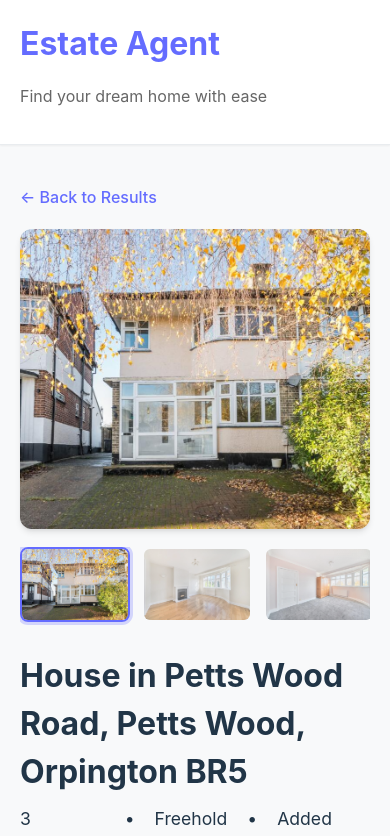
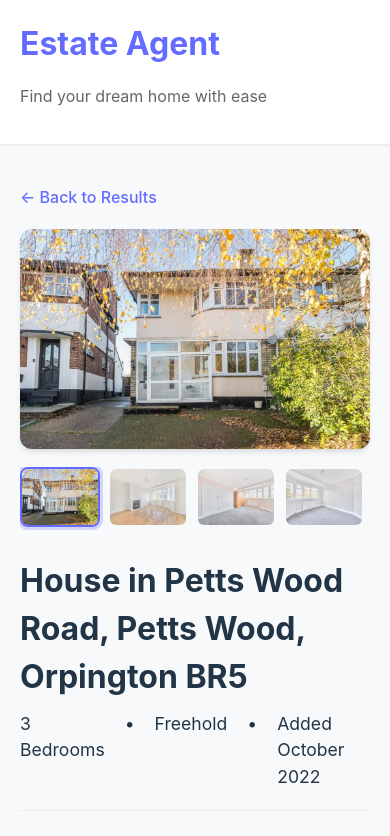
Before and after one commit to DinithaK/ACS-Final-CW, a React (Vite) app: page /property/prop1 in a window 390 px wide. Shown: the top 836 px of the page. Built offline with nearby package versions, Linux system fonts and the light colour scheme.

Commit message:
Made the site responsive for smaller devices

```diff
--- a/src/index.css
+++ b/src/index.css
@@ -440,6 +440,8 @@ select:focus {
   .favourites-panel {
     width: 100%;
     position: static;
+    margin-bottom: 30px;
+    /* Add spacing below panel on mobile */
   }
 
   /* Property Page Responsive Overrides */
@@ -449,5 +451,27 @@ select:focus {
 
   .prop-hero-image img {
     height: 300px;
+    /* Smaller height for mobile */
+  }
+
+  /* Adjust Grid for smaller screens */
+  .results-grid {
+    grid-template-columns: repeat(auto-fill, minmax(250px, 1fr));
   }
 }
+
+@media (max-width: 480px) {
+  .prop-hero-image img {
+    height: 220px;
+    /* Even smaller for very small screens */
+  }
+
+  .gallery-thumbnails {
+    gap: 8px;
+  }
+
+  .thumbnail {
+    width: 80px;
+    height: 60px;
+  }
+}
```
